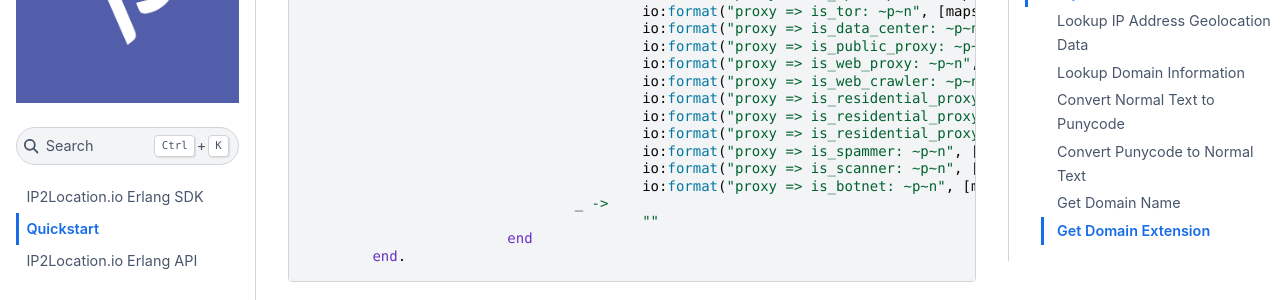
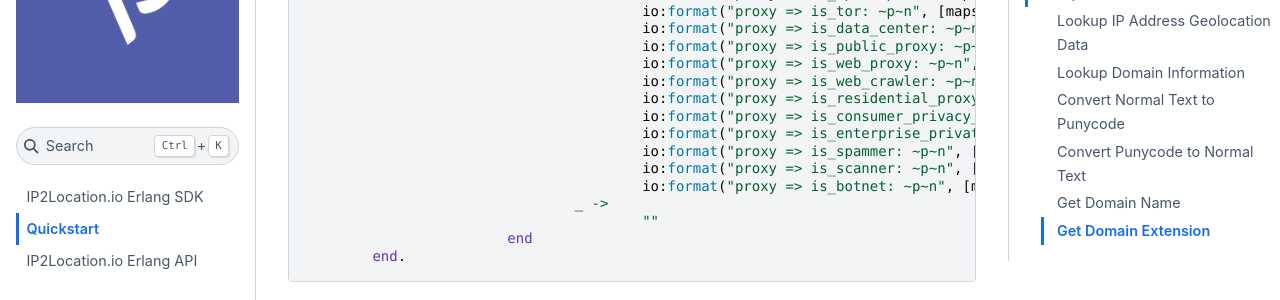
Before and after one commit to ip2location/ip2location-io-erlang, a Sphinx documentation site: the page built from docs/source/quickstart.md, in a window 1280 px wide and 900 px high, scrolled down 2897 px. Shown: the part 152-452 px from the top of the window. Built offline with Sphinx 7.4.7 and the Sphinx Book theme 1.1.4, drawn with Linux system fonts in a browser that asks for light colours.

Commit message:
Update quickstart.md

```diff
--- a/docs/source/quickstart.md
+++ b/docs/source/quickstart.md
@@ -163,8 +163,8 @@ testme() ->
 					io:format("proxy => is_web_proxy: ~p~n", [maps:get(<<"is_web_proxy">>, Proxy)]),
 					io:format("proxy => is_web_crawler: ~p~n", [maps:get(<<"is_web_crawler">>, Proxy)]),
 					io:format("proxy => is_residential_proxy: ~p~n", [maps:get(<<"is_residential_proxy">>, Proxy)]),
-					io:format("proxy => is_residential_proxy: ~p~n", [maps:get(<<"is_consumer_privacy_network">>, Proxy)]),
-					io:format("proxy => is_residential_proxy: ~p~n", [maps:get(<<"is_enterprise_private_network">>, Proxy)]),
+					io:format("proxy => is_consumer_privacy_network: ~p~n", [maps:get(<<"is_consumer_privacy_network">>, Proxy)]),
+					io:format("proxy => is_enterprise_private_network: ~p~n", [maps:get(<<"is_enterprise_private_network">>, Proxy)]),
 					io:format("proxy => is_spammer: ~p~n", [maps:get(<<"is_spammer">>, Proxy)]),
 					io:format("proxy => is_scanner: ~p~n", [maps:get(<<"is_scanner">>, Proxy)]),
 					io:format("proxy => is_botnet: ~p~n", [maps:get(<<"is_botnet">>, Proxy)]);
```
